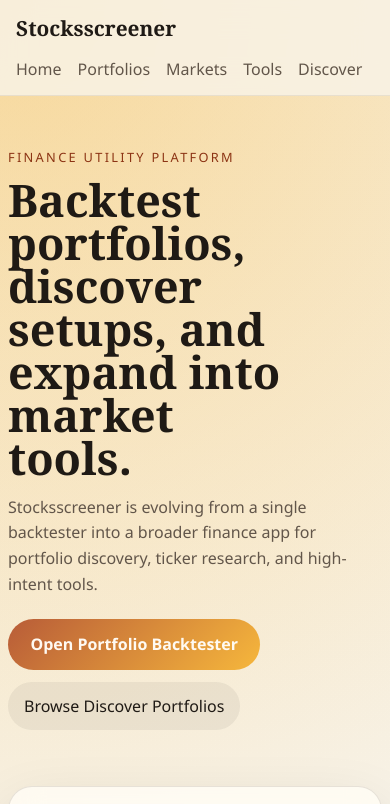
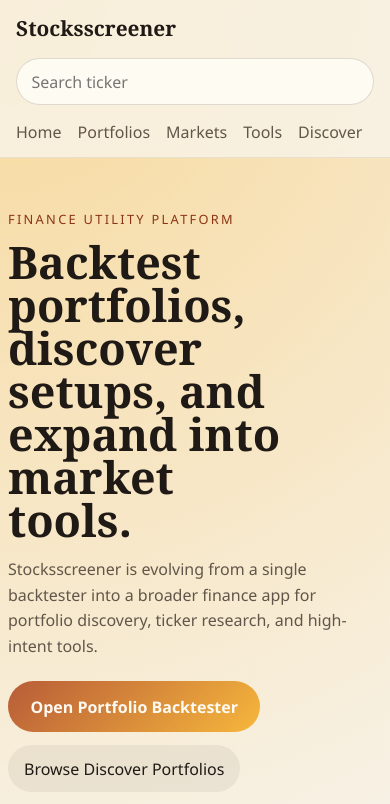
Before and after one commit to roroarij/portfolio-backtester, a Next.js app: page / in a window 390 px wide. Shown: the top 804 px of the page. Built offline with nearby package versions, Linux system fonts and the light colour scheme.

Commit message:
Add global header search

```diff
--- a/app/globals.css
+++ b/app/globals.css
@@ -78,6 +78,81 @@ button {
   gap: 1rem;
   flex-wrap: wrap;
   color: var(--muted);
+}
+
+.site-header-actions {
+  display: flex;
+  align-items: center;
+  gap: 1rem;
+}
+
+.site-search {
+  position: relative;
+  width: min(280px, 100%);
+}
+
+.site-search-label {
+  display: block;
+}
+
+.site-search-input {
+  width: 100%;
+  min-width: 0;
+  padding: 0.7rem 0.9rem;
+  border-radius: 999px;
+  background: rgba(255, 252, 244, 0.9);
+}
+
+.site-search-results {
+  position: absolute;
+  top: calc(100% + 0.45rem);
+  left: 0;
+  right: 0;
+  z-index: 50;
+  display: grid;
+  gap: 0.3rem;
+  padding: 0.45rem;
+  border-radius: 16px;
+  border: 1px solid rgba(56, 42, 24, 0.1);
+  background: rgba(255, 252, 244, 0.98);
+  box-shadow: 0 18px 40px rgba(44, 26, 8, 0.12);
+}
+
+.site-search-item {
+  display: grid;
+  gap: 0.1rem;
+  padding: 0.75rem 0.8rem;
+  text-align: left;
+  border-radius: 12px;
+  background: transparent;
+}
+
+.site-search-item:hover {
+  background: rgba(184, 92, 56, 0.08);
+}
+
+.site-search-item span,
+.site-search-item small,
+.site-search-status {
+  color: var(--muted);
+}
+
+.site-search-status {
+  margin: 0;
+  padding: 0.45rem 0.7rem;
+  font-size: 0.9rem;
+}
+
+.sr-only {
+  position: absolute;
+  width: 1px;
+  height: 1px;
+  padding: 0;
+  margin: -1px;
+  overflow: hidden;
+  clip: rect(0, 0, 0, 0);
+  white-space: nowrap;
+  border: 0;
 }
 
 .app-shell {
@@ -556,6 +631,16 @@ tbody tr:nth-child(even) {
     flex-direction: column;
   }
 
+  .site-header-actions {
+    width: 100%;
+    flex-direction: column;
+    align-items: stretch;
+  }
+
+  .site-search {
+    width: 100%;
+  }
+
   .feature-grid {
     grid-template-columns: repeat(2, minmax(0, 1fr));
   }
--- a/app/layout.js
+++ b/app/layout.js
@@ -1,6 +1,7 @@
 import Script from "next/script";
 import Link from "next/link";
 
+import HeaderSearch from "@/components/HeaderSearch";
 import "./globals.css";
 
 const measurementId = "G-0FSHK07S04";
@@ -31,6 +32,8 @@ export default function RootLayout({ children }) {
             <Link className="site-brand" href="/">
               Stocksscreener
             </Link>
+            <div className="site-header-actions">
+              <HeaderSearch />
               <nav className="site-nav" aria-label="Primary">
                 <Link href="/">Home</Link>
                 <Link href="/portfolio">Portfolios</Link>
@@ -39,6 +42,7 @@ export default function RootLayout({ children }) {
                 <Link href="/discover">Discover</Link>
               </nav>
             </div>
+          </div>
         </header>
         {children}
       </body>
--- /dev/null
+++ b/components/HeaderSearch.js
@@ -0,0 +1,125 @@
+"use client";
+
+import { useEffect, useState } from "react";
+import { useRouter } from "next/navigation";
+
+function trackEvent(name, params = {}) {
+  if (typeof window === "undefined" || typeof window.gtag !== "function") {
+    return;
+  }
+
+  window.gtag("event", name, params);
+}
+
+export default function HeaderSearch() {
+  const router = useRouter();
+  const [query, setQuery] = useState("");
+  const [results, setResults] = useState([]);
+  const [isOpen, setIsOpen] = useState(false);
+  const [isLoading, setIsLoading] = useState(false);
+
+  useEffect(() => {
+    const trimmed = query.trim();
+
+    if (trimmed.length < 1) {
+      setResults([]);
+      setIsOpen(false);
+      setIsLoading(false);
+      return undefined;
+    }
+
+    const controller = new AbortController();
+    const timeoutId = setTimeout(async () => {
+      try {
+        setIsLoading(true);
+        const response = await fetch(`/api/search?q=${encodeURIComponent(trimmed)}`, {
+          signal: controller.signal
+        });
+        const payload = await response.json();
+
+        if (!response.ok) {
+          throw new Error(payload.error || "Search failed");
+        }
+
+        setResults(payload.results || []);
+        setIsOpen(true);
+      } catch (error) {
+        if (error.name !== "AbortError") {
+          setResults([]);
+          setIsOpen(false);
+        }
+      } finally {
+        if (!controller.signal.aborted) {
+          setIsLoading(false);
+        }
+      }
+    }, 180);
+
+    return () => {
+      controller.abort();
+      clearTimeout(timeoutId);
+    };
+  }, [query]);
+
+  function goToTicker(symbol) {
+    setQuery("");
+    setResults([]);
+    setIsOpen(false);
+    trackEvent("header_search_used", {
+      ticker_symbol: symbol
+    });
+    router.push(`/stocks/${symbol}`);
+  }
+
+  function handleSubmit(event) {
+    event.preventDefault();
+    const raw = query.trim().toUpperCase();
+
+    if (!raw) {
+      return;
+    }
+
+    goToTicker(raw);
+  }
+
+  return (
+    <form className="site-search" onSubmit={handleSubmit} role="search">
+      <label className="site-search-label">
+        <span className="sr-only">Search by ticker</span>
+        <input
+          className="site-search-input"
+          type="search"
+          value={query}
+          placeholder="Search ticker"
+          autoComplete="off"
+          onChange={(event) => setQuery(event.target.value.toUpperCase())}
+          onFocus={() => {
+            if (results.length) {
+              setIsOpen(true);
+            }
+          }}
+          onBlur={() => {
+            setTimeout(() => setIsOpen(false), 120);
+          }}
+        />
+      </label>
+      {isOpen && (results.length || isLoading) ? (
+        <div className="site-search-results" role="listbox" aria-label="Ticker search results">
+          {isLoading ? <p className="site-search-status">Searching...</p> : null}
+          {results.map((result) => (
+            <button
+              className="site-search-item"
+              key={result.symbol}
+              type="button"
+              onClick={() => goToTicker(result.symbol)}
+            >
+              <strong>{result.symbol}</strong>
+              <span>{result.name}</span>
+              <small>{[result.exchange, result.type].filter(Boolean).join(" • ")}</small>
+            </button>
+          ))}
+        </div>
+      ) : null}
+    </form>
+  );
+}
```
Lines whose indentation alone changed are shown as unchanged.
